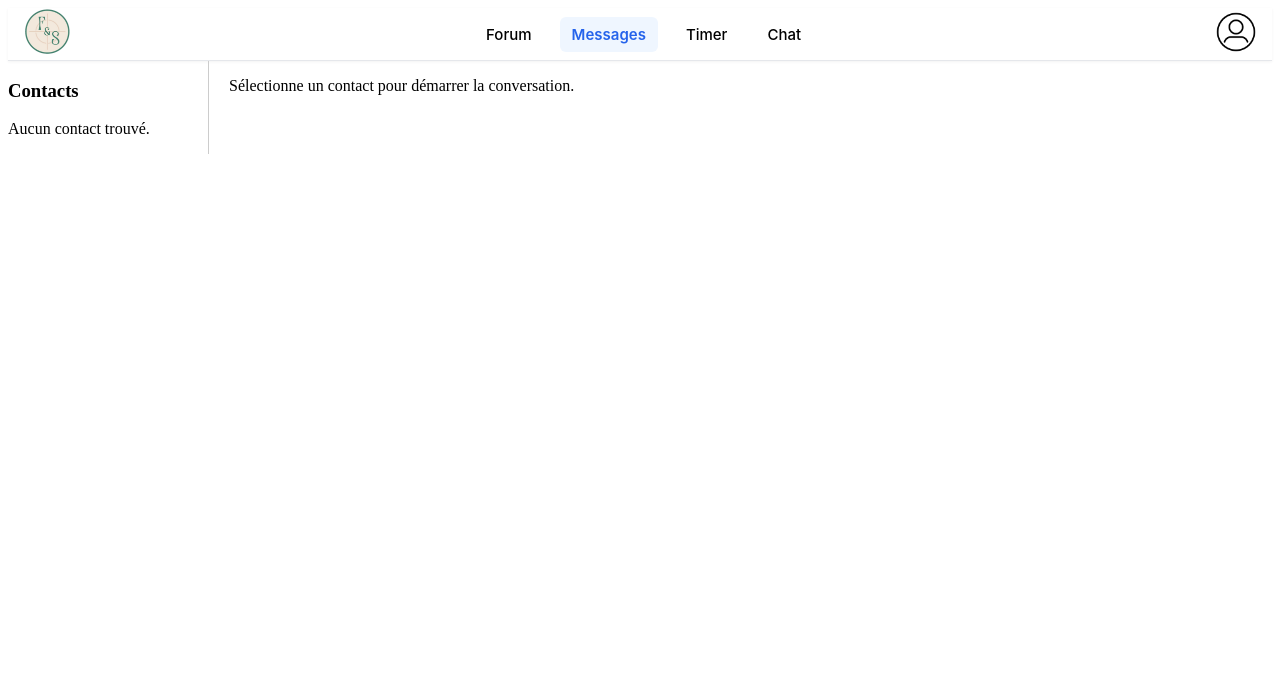
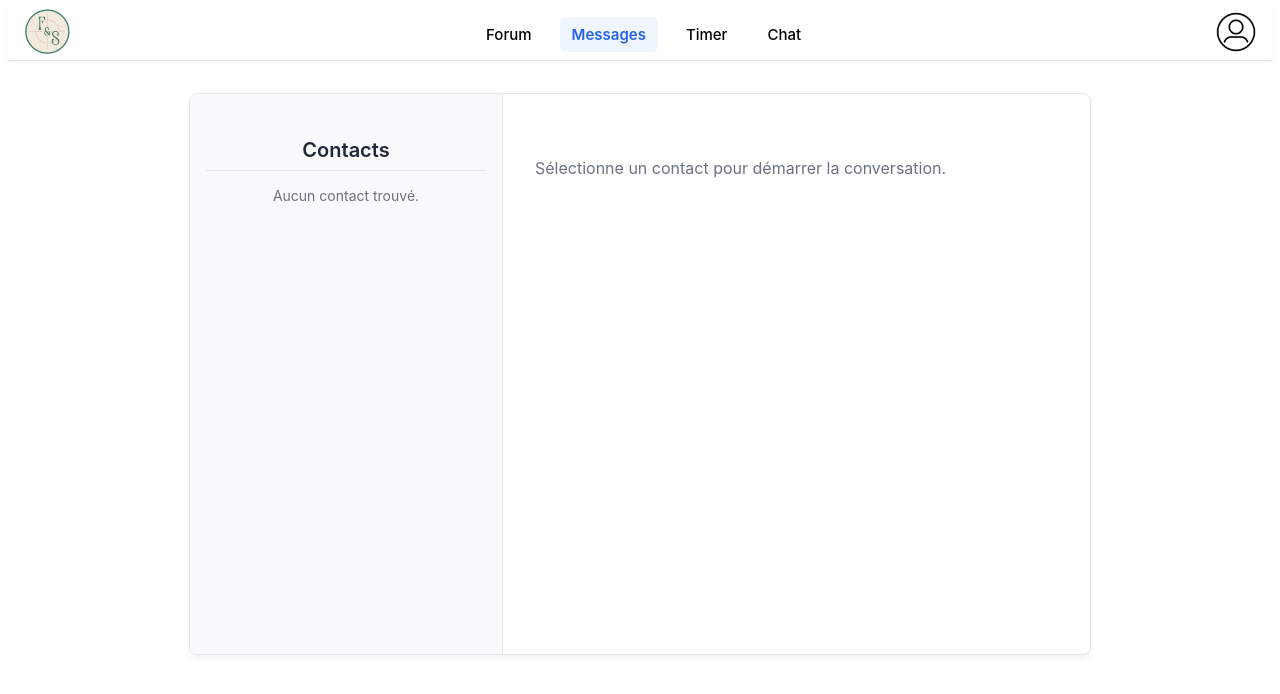
Before and after one commit to RomanStrazzanti/Focus-Share-Front, an Angular app: page /messages in a window 1280 px wide. Shown: the top 694 px of the page. Built offline with nearby package versions, Linux system fonts and the light colour scheme.

Commit message:
Modification du design.

```diff
--- a/src/app/messages/messages.css
+++ b/src/app/messages/messages.css
@@ -1,53 +1,260 @@
+/* Styles du composant de messages - Homogénéisé avec le design Shadcn-like */
+
 .messages-container {
   display: flex;
-  gap: 20px;
+  max-width: 900px; /* Largeur maximale augmentée pour une interface de messagerie */
+  height: 70vh; /* Hauteur relative à la viewport pour une meilleure expérience sur grands écrans */
+  min-height: 500px; /* Hauteur minimale pour les petits écrans */
+  margin: 2rem auto; /* Centre le conteneur */
+  border: 1px solid #e5e7eb; /* Bordure fine */
+  border-radius: 0.5rem; /* Bords arrondis */
+  box-shadow: 0 4px 6px rgba(0, 0, 0, 0.05); /* Ombre légère */
+  background-color: #ffffff; /* Fond blanc */
+  font-family: 'Inter', sans-serif; /* Police Inter */
+  overflow: hidden; /* S'assure que rien ne dépasse du conteneur principal */
 }
 
+/* --- Styles généraux pour les titres de section --- */
+.section-title {
+  font-size: 1.25rem; /* Taille de titre */
+  font-weight: 600; /* Semi-gras */
+  color: #1f2937;
+  margin-bottom: 1rem; /* Espacement sous le titre */
+  padding-bottom: 0.5rem;
+  border-bottom: 1px solid #e5e7eb; /* Séparateur */
+  text-align: center; /* Centre le texte du titre */
+  width: 100%; /* S'assure qu'il prend toute la largeur pour le centrage */
+  display: block; /* S'assure que c'est un élément de bloc */
+}
+
+/* --- Liste des contacts --- */
 .contacts-list {
-  width: 200px;
-  border-right: 1px solid #ccc;
+  width: 280px; /* Largeur fixe pour la liste des contacts */
+  flex-shrink: 0; /* Empêche le rétrécissement de la liste */
+  border-right: 1px solid #e5e7eb; /* Séparateur subtil */
+  padding: 1.5rem 1rem; /* Padding interne */
+  background-color: #f9fafb; /* Fond légèrement grisé pour la liste */
+  display: flex;
+  flex-direction: column;
+}
+
+.contacts-list > div { /* Pour les messages de chargement/aucun contact */
+  font-size: 0.875rem;
+  color: #6b7280;
+  margin-bottom: 1rem;
+  text-align: center;
 }
 
 .contacts-list ul {
   list-style: none;
   padding: 0;
+  margin: 0;
+  overflow-y: auto; /* Permet le défilement de la liste des contacts */
+  flex-grow: 1; /* Permet à la liste de prendre l'espace disponible */
 }
 
 .contacts-list li {
-  padding: 8px;
+  padding: 0.75rem 1rem; /* Padding pour chaque contact */
   cursor: pointer;
+  border-radius: 0.375rem; /* Bords arrondis pour les éléments */
+  color: #374151; /* Couleur de texte par défaut */
+  transition: background-color 0.2s ease-in-out, color 0.2s ease-in-out;
+  margin-bottom: 0.25rem; /* Petit espace entre les contacts */
+  text-align: center; /* Centre le texte des contacts */
+  display: block; /* S'assure que c'est un élément de bloc */
+}
+
+.contacts-list li:last-child {
+  margin-bottom: 0;
+}
+
+.contacts-list li:hover {
+  background-color: #f3f4f6; /* Gris clair au survol */
+  color: #1f2937;
 }
 
 .contacts-list li.selected {
-  background-color: #ddd;
-  font-weight: bold;
+  background-color: #eff6ff; /* Bleu très clair quand sélectionné */
+  color: #2563eb; /* Texte bleu quand sélectionné */
+  font-weight: 600; /* Gras quand sélectionné */
 }
 
+/* --- Zone de conversation --- */
 .conversation {
-  flex: 1;
+  flex: 1; /* Prend l'espace restant */
   display: flex;
   flex-direction: column;
+  padding: 1.5rem; /* Padding interne */
+ }
+
+/* Message "Sélectionne un contact pour démarrer la conversation..." */
+.centered-info-message {
+  font-size: 1rem;
+  color: #6b7280;
+  margin-top: 2rem;
+  padding : 2rem;
+  width: 100%; /* S'assure qu'il prend toute la largeur */
+  display: block; /* S'assure que c'est un élément de bloc */
+  margin-left: auto; /* Centrage de l'élément lui-même */
+  margin-right: auto; /* Centrage de l'élément lui-même */
 }
 
+/* --- Zone des messages (bulles) --- */
 .messages {
-  flex: 1;
-  overflow-y: auto;
-  margin-bottom: 10px;
+  flex: 1; /* Prend l'espace disponible pour les messages */
+  overflow-y: auto; /* Permet le défilement des messages */
+  padding-right: 0.5rem; /* Pour la barre de défilement */
+  display: flex; /* Active Flexbox pour les bulles de message */
+  flex-direction: column; /* Organise les messages verticalement */
+  gap: 0.75rem; /* Espacement entre les bulles de message */
+  margin-bottom: 1.5rem; /* Espace avant la zone de saisie */
 }
 
-.messages div {
-  margin-bottom: 8px;
+.messages div { /* Styles généraux des bulles de message */
+  padding: 0.75rem 1rem; /* Padding interne des bulles */
+  border-radius: 0.5rem; /* Bords arrondis */
+  max-width: 80%; /* Largeur maximale de la bulle */
+  word-wrap: break-word; /* Gère les mots longs */
+  box-shadow: 0 1px 2px rgba(0, 0, 0, 0.03); /* Légère ombre */
+  line-height: 1.4; /* Hauteur de ligne pour le contenu */
 }
 
-.messages div.mine {
-  background-color: #e0ffe0;
-  padding: 5px;
-  border-radius: 5px;
-  align-self: flex-end;
+.messages div.mine { /* Styles des messages envoyés par l'utilisateur */
+  background-color: #e0f2fe; /* Bleu très clair */
+  margin-left: auto; /* Aligne la bulle à droite */
+  color: #1f2937; /* Couleur de texte foncée */
+  text-align: right; /* Aligne le texte à droite dans les messages de l'utilisateur */
 }
 
-textarea {
+.messages div:not(.mine) { /* Styles des messages reçus */
+  background-color: #f3f4f6; /* Gris très clair */
+  margin-right: auto; /* Aligne la bulle à gauche */
+  color: #1f2937;
+  text-align: left; /* Aligne le texte à gauche dans les messages reçus */
+}
+
+.messages p {
+  margin-bottom: 0.25rem; /* Petit espace sous le contenu du message */
+  color: #374151; /* Couleur de texte plus douce pour le contenu */
+}
+
+.messages p strong {
+  font-weight: 600; /* Semi-gras pour les noms d'expéditeur */
+  color: #2563eb; /* Couleur bleue pour l'expéditeur */
+}
+
+.messages small {
+  display: block; /* La date sur une nouvelle ligne */
+  font-size: 0.75rem; /* Petite taille pour la date */
+  color: #6b7280; /* Couleur grise pour la date */
+  text-align: inherit; /* Hérite de l'alignement de la bulle */
+  margin-top: 0.25rem;
+}
+
+/* --- Zone de saisie de message --- */
+textarea { /* Appliqué globalement pour les textareas dans ce composant */
   width: 100%;
-  min-height: 60px;
-  resize: vertical;
+  min-height: 3.5rem; /* Hauteur minimale de 56px */
+  padding: 0.75rem 1rem; /* Padding interne */
+  border: 1px solid #e5e7eb; /* Bordure fine grise */
+  border-radius: 0.375rem; /* Bords arrondis */
+  font-family: 'Inter', sans-serif;
+  font-size: 1rem;
+  color: #1f2937;
+  resize: vertical; /* Permet le redimensionnement vertical uniquement */
+  background-color: #f9fafb; /* Fond légèrement grisé */
+  transition: border-color 0.2s ease-in-out, box-shadow 0.2s ease-in-out;
+  margin-bottom: 0.75rem; /* Espace sous la zone de texte */
 }
+
+textarea:focus {
+  outline: none;
+  border-color: #2563eb; /* Bordure bleue au focus */
+  box-shadow: 0 0 0 3px rgba(37, 99, 235, 0.2); /* Ombre bleue au focus */
+}
+
+button { /* Appliqué globalement pour les boutons dans ce composant */
+  display: inline-flex;
+  align-items: center;
+  justify-content: center;
+  white-space: nowrap;
+  border-radius: 0.375rem;
+  font-size: 0.9375rem;
+  font-weight: 500;
+  padding: 0.625rem 1.25rem; /* Padding (10px 20px) */
+  background-color: #2563eb; /* Couleur de bouton principale (bleu) */
+  color: #ffffff; /* Texte blanc */
+  border: 1px solid #2563eb; /* Bordure identique à la couleur de fond */
+  cursor: pointer;
+  transition: background-color 0.2s ease-in-out, border-color 0.2s ease-in-out, box-shadow 0.2s ease-in-out;
+}
+
+button:hover:not(:disabled) {
+  background-color: #1d4ed8; /* Bleu légèrement plus foncé au survol */
+  border-color: #1d4ed8;
+  box-shadow: 0 1px 2px rgba(0, 0, 0, 0.05);
+}
+
+button:active {
+  background-color: #1e40af; /* Encore plus foncé au clic */
+  border-color: #1e40af;
+}
+
+button:disabled {
+  pointer-events: none;
+  opacity: 0.5;
+  cursor: not-allowed;
+}
+
+/* --- Media Queries pour la responsivité --- */
+@media (max-width: 768px) {
+  .messages-container {
+    flex-direction: column; /* Empile les contacts et la conversation */
+    height: auto; /* Hauteur automatique sur mobile */
+    min-height: unset;
+    margin: 1rem auto;
+    padding: 0; /* Enlève le padding du conteneur principal */
+    border: none; /* Enlève la bordure du conteneur principal */
+    box-shadow: none; /* Enlève l'ombre du conteneur principal */
+  }
+
+  .contacts-list {
+    width: 100%; /* Liste des contacts pleine largeur */
+    border-right: none; /* Pas de bordure droite */
+    border-bottom: 1px solid #e5e7eb; /* Bordure sous la liste */
+    padding: 1rem; /* Padding pour la liste */
+    border-radius: 0.5rem 0.5rem 0 0; /* Arrondi seulement en haut */
+    box-shadow: 0 2px 4px rgba(0, 0, 0, 0.03);
+    margin-bottom: 1rem; /* Espace sous la liste */
+  }
+
+  .contacts-list h3 {
+    text-align: center; /* Centre le titre */
+    margin-bottom: 1rem;
+    border-bottom: none;
+  }
+
+  .contacts-list ul {
+    display: flex; /* Affiche les contacts en ligne sur mobile */
+    flex-wrap: wrap; /* Permet le retour à la ligne */
+    gap: 0.5rem; /* Espace entre les contacts */
+    justify-content: center; /* Centre les contacts */
+  }
+
+  .contacts-list li {
+    padding: 0.5rem 0.75rem; /* Padding plus petit pour les contacts */
+    margin-bottom: 0; /* Supprime la marge verticale */
+  }
+
+  .conversation {
+    padding: 1rem; /* Padding pour la conversation */
+  }
+
+  .messages {
+    margin-bottom: 1rem;
+  }
+
+  .messages div {
+    max-width: 95%; /* Augmente la largeur des bulles */
+  }
+}
--- a/src/app/messages/messages.html
+++ b/src/app/messages/messages.html
@@ -1,12 +1,12 @@
 <div class="messages-container">
 
   <div class="contacts-list">
-    <h3>Contacts</h3>
+    <h3 class="section-title">Contacts</h3>
     <div *ngIf="loading">Chargement des contacts...</div>
     <div *ngIf="!loading && contacts.length === 0">Aucun contact trouvé.</div>
     <ul>
       <li *ngFor="let c of this.contacts"
-           (click)="selectContact(c)"
+          (click)="selectContact(c)"
           [class.selected]="selectedContact?.id === c.id">
         {{ c.pseudo }}
       </li>
@@ -14,7 +14,7 @@
   </div>
 
   <div class="conversation" *ngIf="selectedContact">
-    <h3>Conversation avec {{ selectedContact.pseudo }}</h3>
+    <h3 class="section-title">Conversation avec {{ selectedContact.pseudo }}</h3>
     <div class="messages">
       <div *ngFor="let msg of conversation" [class.mine]="msg.sender_id === currentUserId">
         <p><strong>{{ msg.sender_id === currentUserId ? 'Moi' : selectedContact.pseudo }} :</strong> {{ msg.content }}</p>
@@ -27,6 +27,6 @@
   </div>
 
   <div *ngIf="!selectedContact">
-    <p>Sélectionne un contact pour démarrer la conversation.</p>
+    <p class="centered-info-message">Sélectionne un contact pour démarrer la conversation.</p>
   </div>
 </div>
```
